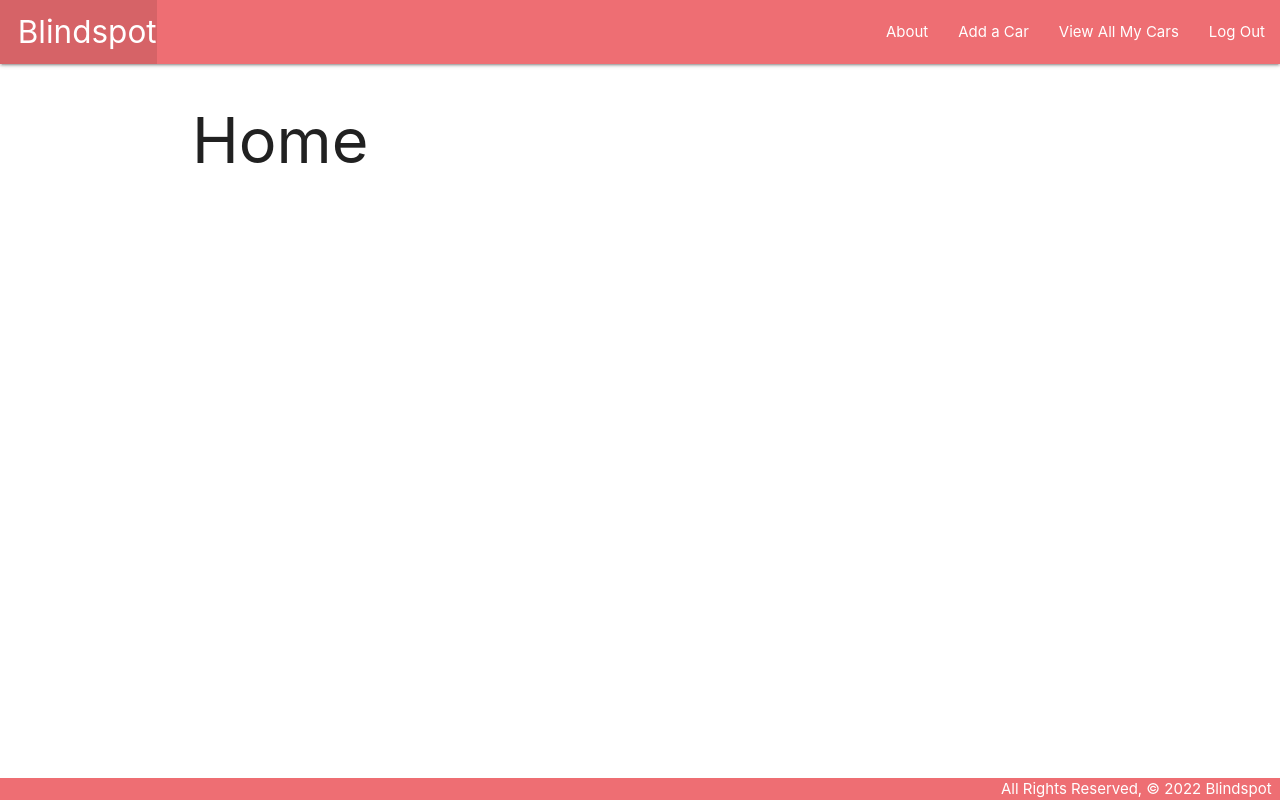
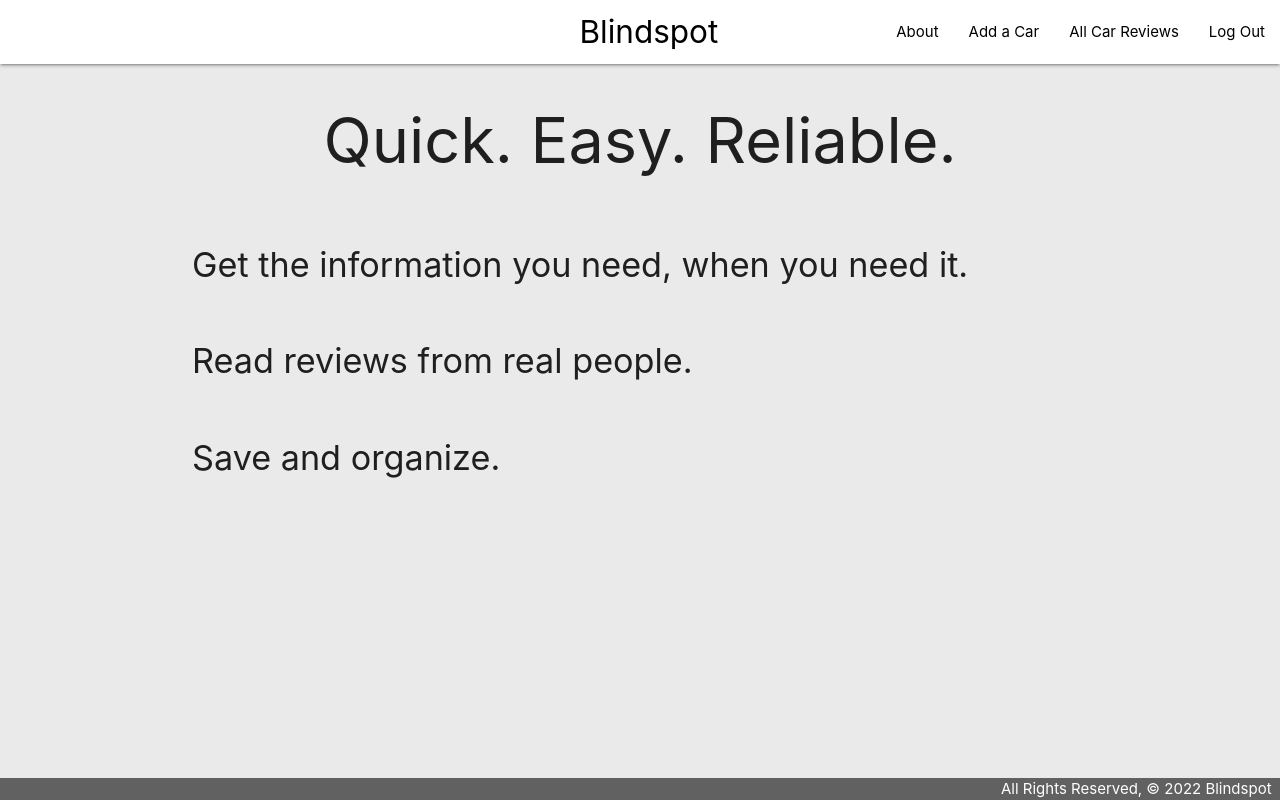
Before and after one commit to tesh510/blindspot, a Django app: page / in a window 1280 px wide. Run offline with Django 4.2, Linux system fonts and the light colour scheme; the visitor is signed in with stand-in values (Sample User, id 1).

Commit message:
Updated CSS, navbar

```diff
--- a/main_app/static/css/style.css
+++ b/main_app/static/css/style.css
@@ -2,12 +2,31 @@ body {
   display: flex;
   min-height: 100vh;
   flex-direction: column;
+  background-color: rgb(234, 234, 234);
 }
 
 main {
   flex: 1 0 auto;
 }
 
+nav {
+  background-color: white !important;
+}
+
+#slogan {
+  text-align: center;
+}
+
+#car {
+  width: 20px;
+  height: 20px;
+}
+
+.contact {
+  display: flex;
+  flex-direction: row;
+}
+
 footer.page-footer {
   padding-top: 0;
   text-align: right;
--- a/main_app/templates/base.html
+++ b/main_app/templates/base.html
@@ -15,19 +15,21 @@
 <body>
     <header class="navbar-fixed">
         <nav>
-            <div class="nav-wrapper">
+            <div>
                 <ul>
-                    <li><a href="/" class="left brand-logo">&nbsp;&nbsp;Blindspot</a></li>
+                    <li><a href="/" class="brand-logo center black-text">&nbsp;&nbsp;Blindspot</a></li>
                 </ul>
-                <ul class="right">
-                    <li><a href="{% url 'about' %}">About</a></li>
+                <ul class="right hide-on-med-and-down">
+                    <li><a href="{% url 'about' %}" class="black-text">About</a></li>
                     {% if user.is_authenticated %}
-                    <li><a href="{% url 'cars_create' %}">Add a Car</a></li>
-                    <li><a href="{% url 'index' %}">View All My Cars</a></li>
-                    <li><a href="{% url 'logout' %}">Log Out</a></li>
-                    {% else %}
-                    <li><a href="{% url 'signup' %}">Sign Up</a></li>
-                    <li><a href="{% url 'login' %}">Log In</a></li>
+                    <li><a href="{% url 'cars_create' %}" class="black-text">Add a Car</a></li>
+                    <li><a href="{% url 'index' %}" class="black-text">All Car Reviews</a></li>
+                    <div class="right hide-on-med-and-down">
+                        <li><a href="{% url 'logout' %}" class="black-text">Log Out</a></li>
+                        {% else %}
+                        <li><a href="{% url 'signup' %}" class="black-text">Sign Up</a></li>
+                        <li><a href="{% url 'login' %}" class="black-text">Log In</a></li>
+                    </div>
                     {% endif %}
                 </ul>
                 </ul>
@@ -38,7 +40,7 @@
         {% block content %}
         {% endblock %}
     </main>
-    <footer class="page-footer">
+    <footer class="page-footer grey darken-2">
         <div class="right">All Rights Reserved, &copy; 2022 Blindspot &nbsp;</div>
     </footer>
 </body>
--- a/main_app/templates/cars/index.html
+++ b/main_app/templates/cars/index.html
@@ -1,7 +1,7 @@
 {% extends 'base.html' %}
 {% block content %}
 
-<h1>Car List</h1>
+<h1>All Car Reviews</h1>
 
 {% for car in cars %}
   <div class="card">
--- a/main_app/templates/home.html
+++ b/main_app/templates/home.html
@@ -1,6 +1,16 @@
 {% extends 'base.html' %}
 {% block content %}
 
-<h1>Home</h1>
+<h1 id="slogan">Quick. Easy. Reliable.</h1>
+
+<br>
+<h4>Get the information you need, when you need it.</h4>
+<img src="" alt="">
+<br>
+<h4>Read reviews from real people.</h4>
+<img src="" alt="">
+<br>
+<h4>Save and organize.</h4>
+<img src="" alt="">
 
 {% endblock %}
```
Also changed, not shown: main_app/templates/about.html (+23 -2 lines), main_app/templates/cars/detail.html (+61 -60 lines). Lines whose indentation alone changed are shown as unchanged.
